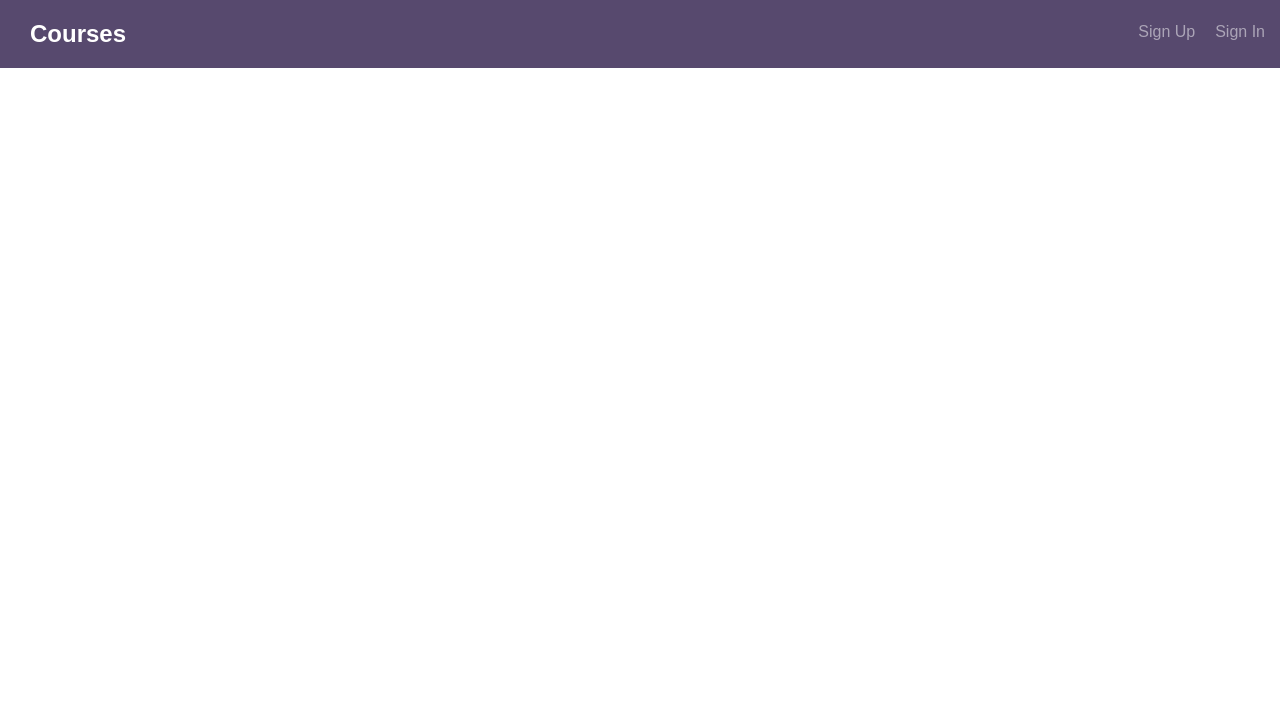
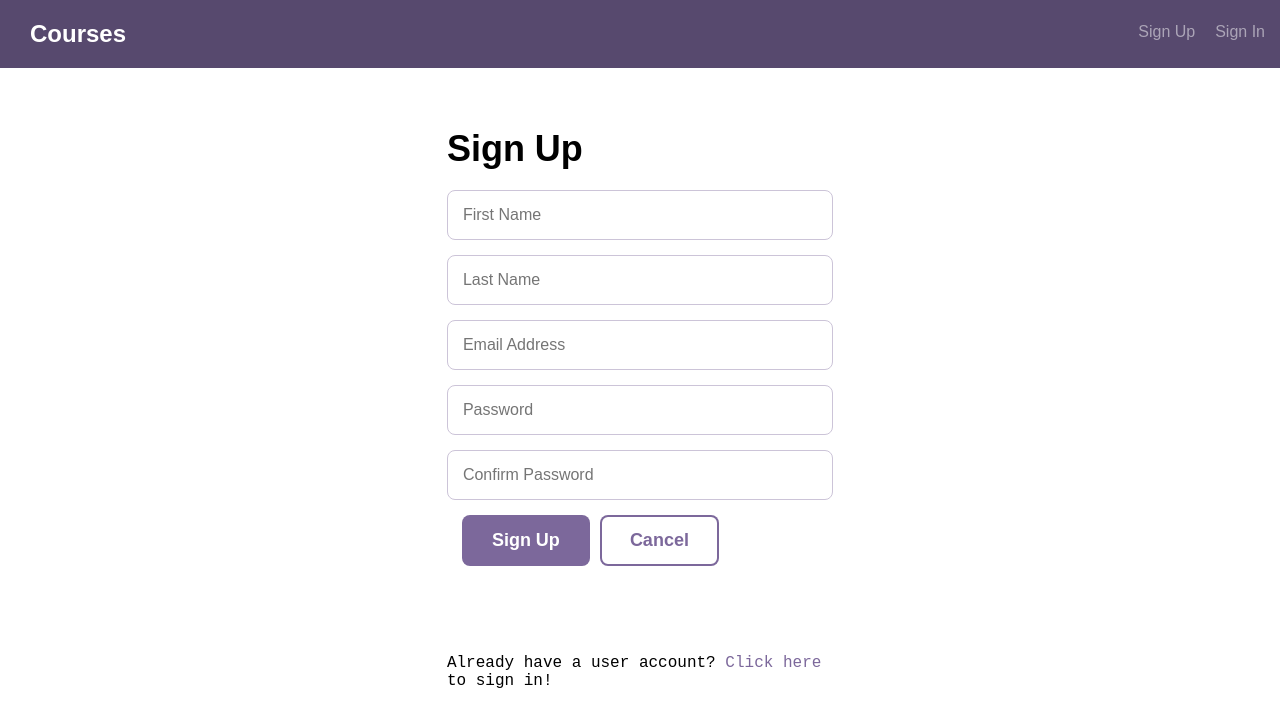
Before and after one commit to tdegand/fullstack-app, a React (Create React App) app in the folder client/: page /signup in a window 1280 px wide. Shown: the top 726 px of the page. Built offline with nearby package versions, Linux system fonts and the light colour scheme.

Commit message:
slowly adding to this project

```diff
--- a/client/src/App.js
+++ b/client/src/App.js
@@ -1,7 +1,12 @@
 import React, {Component} from 'react';
 import Header from './components/header';
 import Courses from './components/courses';
-import Coursedetail from './components/courseDetail'
+import Coursedetail from './components/courseDetail';
+import CreateCourse from './components/createCourse';
+import UpdateCourse from './components/updateCourse';
+import UserSignIn from './components/userSignIn';
+import UserSignUp from './components/userSignUp';
+import UserSignOut from './components/userSignOut';
 import {
   BrowserRouter as Router,
   Switch,
@@ -25,8 +30,23 @@ class App extends Component{
               <Route exact path="/">
                 <Courses />
               </Route>
-              <Route exact path="/courses/:id">
+              <Route path="/courses/:id">
                 <Coursedetail />
+              </Route>
+              <Route path="/courses/create">
+                <CreateCourse />
+              </Route>
+              <Route path="/courses/:id/update">
+                <UpdateCourse />
+              </Route>
+              <Route path="/signin">
+                <UserSignIn />
+              </Route>
+              <Route path="/signup">
+                <UserSignUp />
+              </Route>
+              <Route path="/signout">
+                <UserSignOut />
               </Route>
             </Switch>
           </div>
--- a/client/src/components/courseDetail.js
+++ b/client/src/components/courseDetail.js
@@ -9,7 +9,7 @@ function Coursedetail() {
         <div className="actions--bar">
           <div className="bounds">
             <div className="grid-100"><span>
-              <Link className="button" to="/">Update Course</Link>
+              <Link className="button" to="/courses/:id/update">Update Course</Link>
               <Link className="button" to="/">Delete Course</Link></span>
               <Link className="button button-secondary" to="/">Return to List</Link>
             </div>
--- a/client/src/components/courses.js
+++ b/client/src/components/courses.js
@@ -1,4 +1,5 @@
 import React, {useState, useEffect} from 'react';
+import { Link } from 'react-router-dom';
 import Course from './course'
 const axios = require('axios');
 
@@ -17,12 +18,12 @@ function Courses() {
     return(
         <div className="bounds">
           {course.map(course => <Course course={course} key={course.id} />)}
-          <div className="grid-33"><a className="course--module course--add--module" href="create-course.html">
+          <div className="grid-33"><Link className="course--module course--add--module" to="/courses/create">
               <h3 className="course--add--title"><svg version="1.1" xmlns="http://www.w3.org/2000/svg" x="0px" y="0px"
                   viewBox="0 0 13 13" className="add">
                   <polygon points="7,6 7,0 6,0 6,6 0,6 0,7 6,7 6,13 7,13 7,7 13,7 13,6 "></polygon>
                 </svg>New Course</h3>
-            </a></div>
+            </Link></div>
         </div>
     );
 }
--- a/client/src/components/createCourse.js
+++ b/client/src/components/createCourse.js
@@ -1,6 +1,6 @@
 import React from 'react';
 
-const CreatCourse = () => {
+const CreateCourse = () => {
 
     return(
         <div className="bounds course--detail">
@@ -16,6 +16,7 @@ const CreatCourse = () => {
               </ul>
             </div>
           </div>
+
           <form>
             <div className="grid-66">
               <div className="course--header">
@@ -48,4 +49,4 @@ const CreatCourse = () => {
     );
 }
 
-export default CreatCourse
+export default CreateCourse
--- a/client/src/components/header.js
+++ b/client/src/components/header.js
@@ -1,4 +1,5 @@
 import React, {Component} from 'react';
+import { Link } from 'react-router-dom';
 
 
 class Header extends Component{
@@ -7,7 +8,10 @@ class Header extends Component{
             <div className="header">
                 <div className="bounds">
                     <h1 className="header--logo">Courses</h1>
-                    <nav><a className="signup" href="sign-up.html">Sign Up</a><a className="signin" href="sign-in.html">Sign In</a></nav>
+                    <nav>
+                        <Link className="signup" to="/signup">Sign Up</Link>
+                        <Link className="signin" to="/signin">Sign In</Link>
+                        </nav>
                 </div>
             </div>
         );
--- a/client/src/components/updateCourse.js
+++ b/client/src/components/updateCourse.js
@@ -3,19 +3,19 @@ import React from 'react'
 const UpdateCourse = () => {
 
     return(
-        <div class="bounds course--detail">
+        <div className="bounds course--detail">
         <h1>Update Course</h1>
         <div>
           <form>
-            <div class="grid-66">
-              <div class="course--header">
-                <h4 class="course--label">Course</h4>
-                <div><input id="title" name="title" type="text" class="input-title course--title--input" placeholder="Course title..."
+            <div className="grid-66">
+              <div className="course--header">
+                <h4 className="course--label">Course</h4>
+                <div><input id="title" name="title" type="text" className="input-title course--title--input" placeholder="Course title..."
                     value="Build a Basic Bookcase" /></div>
                 <p>By Joe Smith</p>
               </div>
-              <div class="course--description">
-                <div><textarea id="description" name="description" class="" placeholder="Course description...">High-end furniture projects are great to dream about. But unless you have a well-equipped shop and some serious woodworking experience to draw on, it can be difficult to turn the dream into a reality.
+              <div className="course--description">
+                <div><textarea id="description" name="description" className="" placeholder="Course description...">High-end furniture projects are great to dream about. But unless you have a well-equipped shop and some serious woodworking experience to draw on, it can be difficult to turn the dream into a reality.
 
 Not every piece of furniture needs to be a museum showpiece, though. Often a simple design does the job just as well and the experience gained in completing it goes a long way toward making the next project even better.
 
@@ -28,17 +28,17 @@ As for basic tools, you'll need a portable circular saw, hammer, block plane, co
 The specifications that follow will produce a bookcase with overall dimensions of 10 3/4 in. deep x 34 in. wide x 48 in. tall. While the depth of the case is directly tied to the 1 x 10 stock, you can vary the height, width and shelf spacing to suit your needs. Keep in mind, though, that extending the width of the cabinet may require the addition of central shelf supports.</textarea></div>
               </div>
             </div>
-            <div class="grid-25 grid-right">
-              <div class="course--stats">
-                <ul class="course--stats--list">
-                  <li class="course--stats--list--item">
+            <div className="grid-25 grid-right">
+              <div className="course--stats">
+                <ul className="course--stats--list">
+                  <li className="course--stats--list--item">
                     <h4>Estimated Time</h4>
-                    <div><input id="estimatedTime" name="estimatedTime" type="text" class="course--time--input"
+                    <div><input id="estimatedTime" name="estimatedTime" type="text" className="course--time--input"
                         placeholder="Hours" value="14 hours" /></div>
                   </li>
-                  <li class="course--stats--list--item">
+                  <li className="course--stats--list--item">
                     <h4>Materials Needed</h4>
-                    <div><textarea id="materialsNeeded" name="materialsNeeded" class="" placeholder="List materials...">* 1/2 x 3/4 inch parting strip
+                    <div><textarea id="materialsNeeded" name="materialsNeeded" className="" placeholder="List materials...">* 1/2 x 3/4 inch parting strip
 * 1 x 2 common pine
 * 1 x 4 common pine
 * 1 x 10 common pine
@@ -53,7 +53,7 @@ The specifications that follow will produce a bookcase with overall dimensions o
                 </ul>
               </div>
             </div>
-            <div class="grid-100 pad-bottom"><button class="button" type="submit">Update Course</button><button class="button button-secondary" onclick="event.preventDefault(); location.href='course-detail.html';">Cancel</button></div>
+            <div className="grid-100 pad-bottom"><button className="button" type="submit">Update Course</button><button className="button button-secondary" onclick="event.preventDefault(); location.href='course-detail.html';">Cancel</button></div>
           </form>
         </div>
       </div>
--- a/client/src/components/userSignIn.js
+++ b/client/src/components/userSignIn.js
@@ -3,20 +3,20 @@ import React from 'react'
 const UserSignIn = () => {
 
     return(
-        <div class="bounds">
-        <div class="grid-33 centered signin">
+        <div className="bounds">
+        <div className="grid-33 centered signin">
           <h1>Sign In</h1>
           <div>
             <form>
                 <div>
-                    <input id="emailAddress" name="emailAddress" type="text" class="" placeholder="Email Address" value="" />
+                    <input id="emailAddress" name="emailAddress" type="text" className="" placeholder="Email Address" value="" />
                 </div>
                 <div>
-                    <input id="password" name="password" type="password" class="" placeholder="Password" value="" />
+                    <input id="password" name="password" type="password" className="" placeholder="Password" value="" />
                 </div>
-                <div class="grid-100 pad-bottom">
-                  <button class="button" type="submit">Sign In</button>
-                  <button class="button button-secondary" onclick="event.preventDefault(); location.href='index.html';">Cancel</button>
+                <div className="grid-100 pad-bottom">
+                  <button className="button" type="submit">Sign In</button>
+                  <button className="button button-secondary" onclick="event.preventDefault(); location.href='index.html';">Cancel</button>
                 </div>
             </form>
           </div>
--- a/client/src/components/userSignUp.js
+++ b/client/src/components/userSignUp.js
@@ -1,36 +1,37 @@
 import React from 'react'
+import { Link } from 'react-router-dom';
 
 const UserSignUp = () => {
 
     return(
-        <div class="bounds">
-            <div class="grid-33 centered signin">
+        <div className="bounds">
+            <div className="grid-33 centered signin">
             <h1>Sign Up</h1>
             <div>
                 <form>
                     <div>
-                        <input id="firstName" name="firstName" type="text" class="" placeholder="First Name" value="" />
+                        <input id="firstName" name="firstName" type="text" className="" placeholder="First Name" value="" />
                     </div>
                     <div>
-                        <input id="lastName" name="lastName" type="text" class="" placeholder="Last Name" value="" />
+                        <input id="lastName" name="lastName" type="text" className="" placeholder="Last Name" value="" />
                     </div>
                     <div>
-                        <input id="emailAddress" name="emailAddress" type="text" class="" placeholder="Email Address" value="" />
+                        <input id="emailAddress" name="emailAddress" type="text" className="" placeholder="Email Address" value="" />
                     </div>
                     <div>
-                        <input id="password" name="password" type="password" class="" placeholder="Password" value="" />
+                        <input id="password" name="password" type="password" className="" placeholder="Password" value="" />
                     </div>
                     <div>
-                    <input id="confirmPassword" name="confirmPassword" type="password" class="" placeholder="Confirm Password"value="" />
+                    <input id="confirmPassword" name="confirmPassword" type="password" className="" placeholder="Confirm Password"value="" />
                     </div>
-                < div class="grid-100 pad-bottom">
-                        <button class="button" type="submit">Sign Up</button>
-                        <button class="button button-secondary" onclick="event.preventDefault(); location.href='index.html';">Cancel</button>
+                < div className="grid-100 pad-bottom">
+                        <button className="button" type="submit">Sign Up</button>
+                        <button className="button button-secondary" onclick="event.preventDefault(); location.href='index.html';">Cancel</button>
                     </div>
                 </form>
             </div>
             <p>&nbsp;</p>
-            <p>Already have a user account? <a href="sign-in.html">Click here</a> to sign in!</p>
+            <p>Already have a user account? <Link to="/signin">Click here</Link> to sign in!</p>
             </div>
         </div>
     );
```
